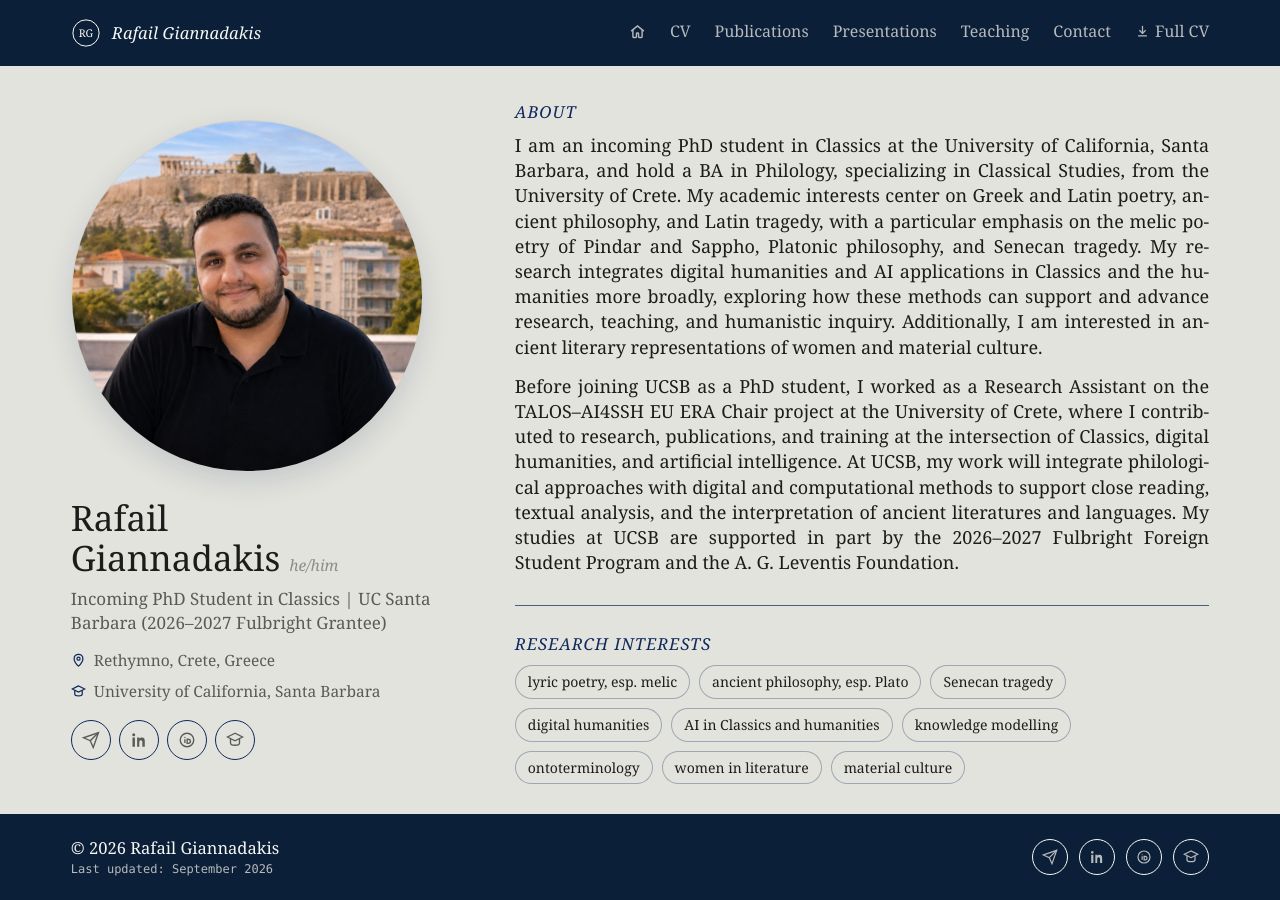
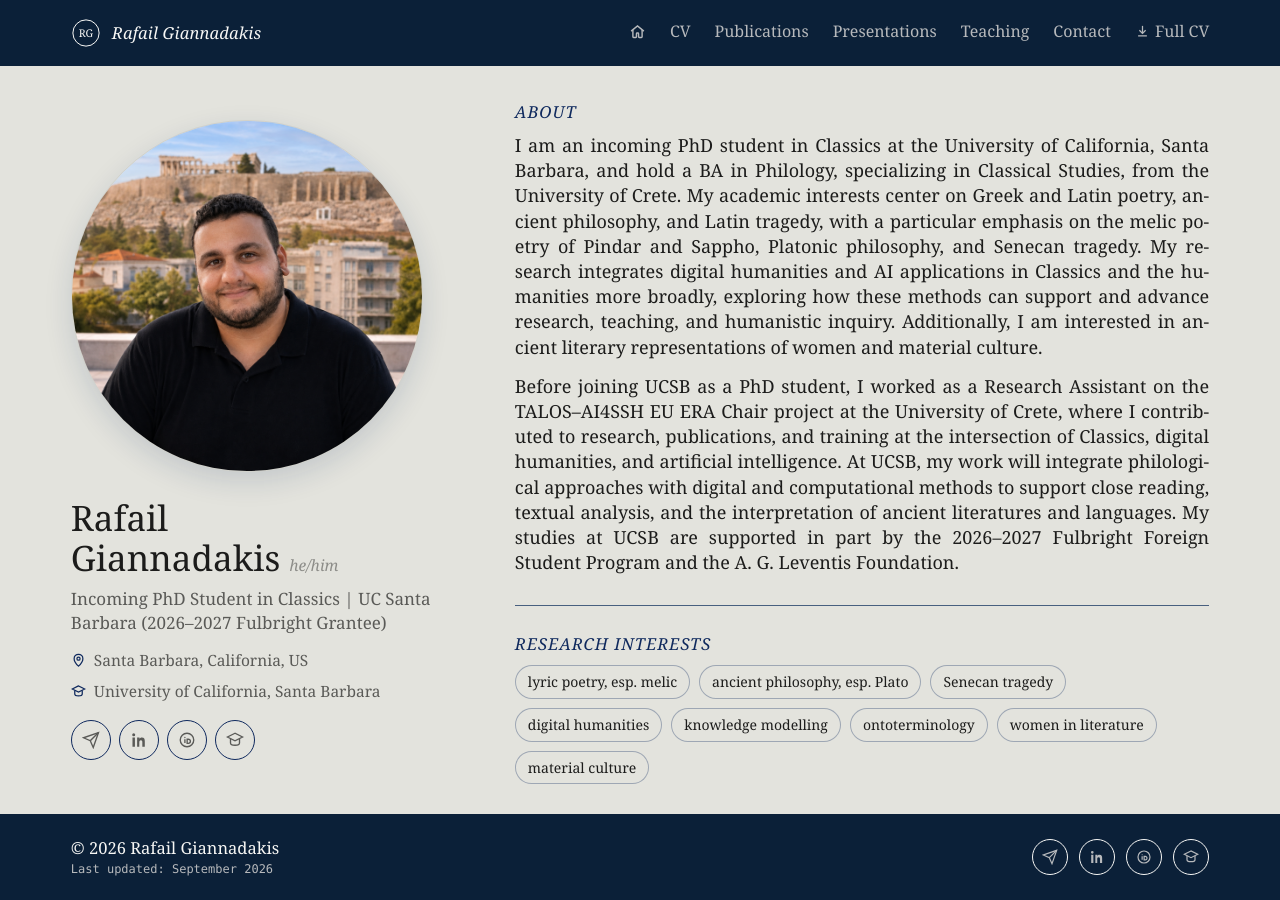
Before and after one commit to rgiannadakis/rgiannadakis.github.io, a Jekyll site: the page built from index.md, in a window 1280 px wide. Built offline with Jekyll 4.4.1, drawn with Linux system fonts in a browser that asks for light colours.

Commit message:
site updates

```diff
--- a/index.md
+++ b/index.md
@@ -3,7 +3,7 @@ layout: home
 full_name: Rafail Giannadakis
 pronouns: he/him
 role: Incoming PhD Student in Classics | UC Santa Barbara (2026–2027 Fulbright Grantee)
-location: Rethymno, Crete, Greece
+location: Santa Barbara, California, US
 institution: University of California, Santa Barbara
 photo: /images/profile.png
 email: giannadakis.uni@gmail.com
@@ -16,7 +16,6 @@ interests:
   - ancient philosophy, esp. Plato
   - Senecan tragedy
   - digital humanities
-  - AI in Classics and humanities
   - knowledge modelling
   - ontoterminology
   - women in literature
```
